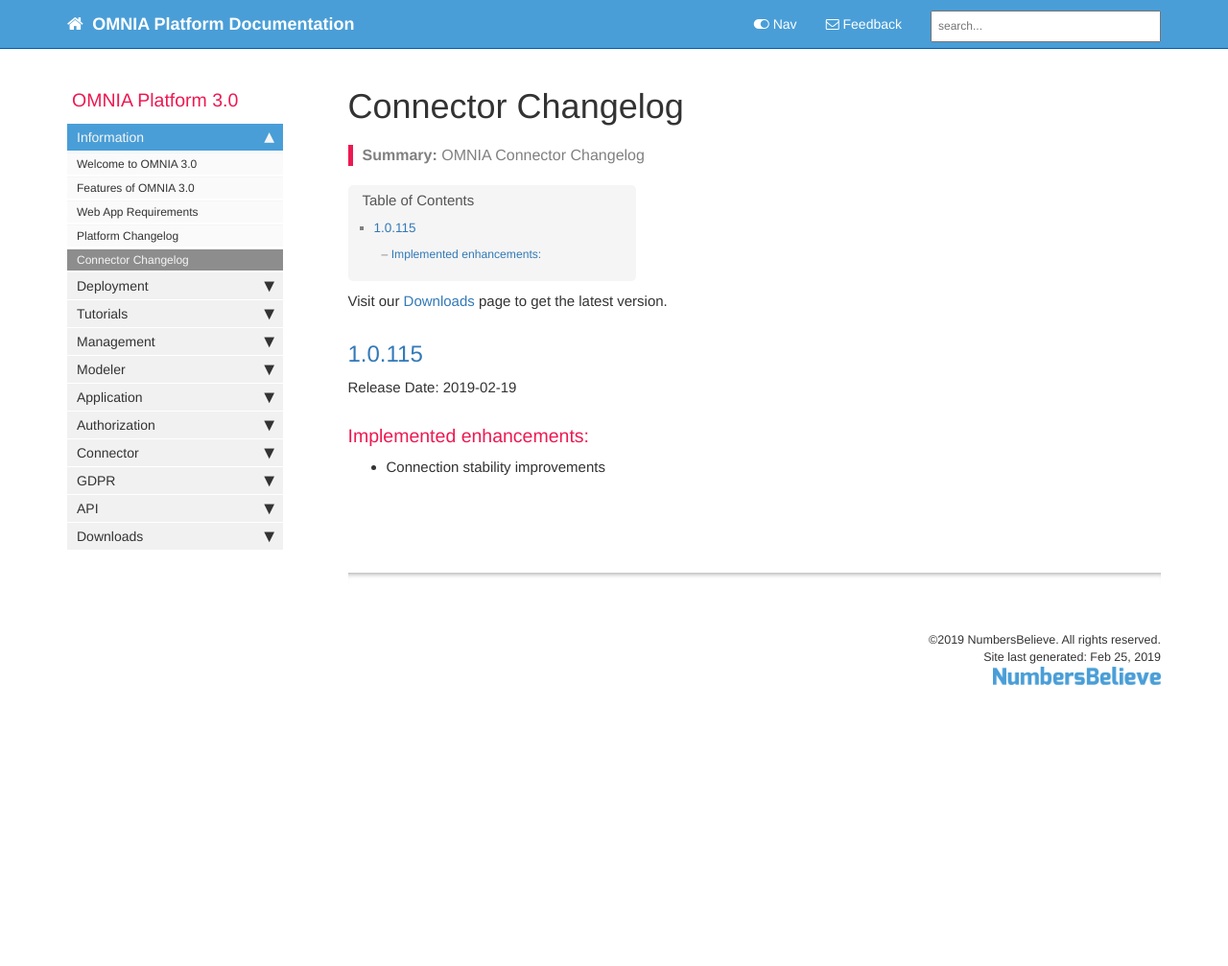
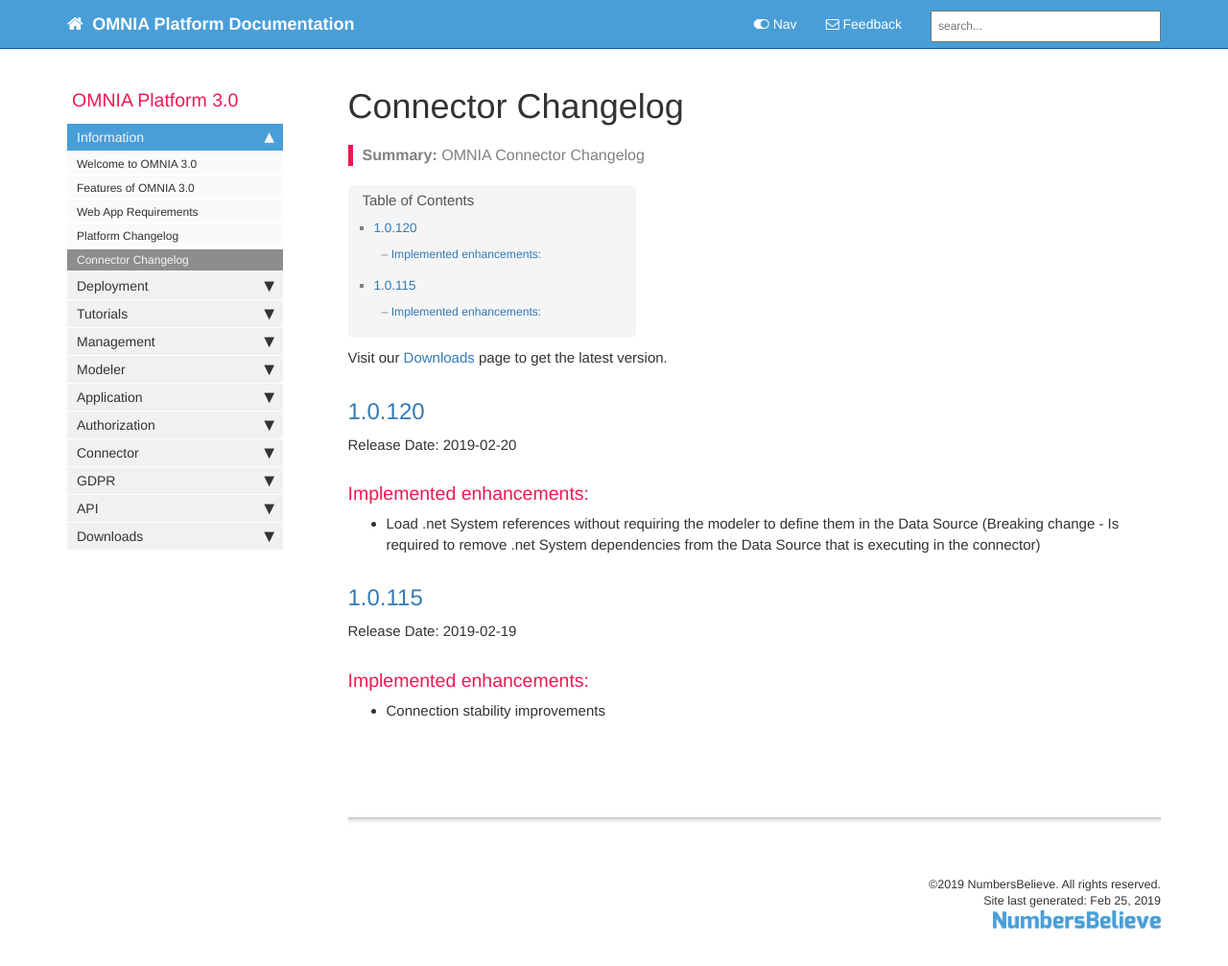
Before and after one commit to daniel8lopes/omnia3, a Jekyll site: the page built from docs/pages/omnia3/Introduction/omnia3_connectorchangelog.md, in a window 1280 px wide and 1028 px high. Shown: the top 1007 px of the window at 96% size. Built offline with Jekyll 4.4.1, drawn with Linux system fonts in a browser that asks for light colours; nearby versions of some CDN libraries; comment, search, counter and statistics services are not loaded.

Commit message:
Version 1.0.120

```diff
--- a/docs/pages/omnia3/Introduction/omnia3_connectorchangelog.md
+++ b/docs/pages/omnia3/Introduction/omnia3_connectorchangelog.md
@@ -9,6 +9,13 @@ folder: omnia3
 
 Visit our [Downloads](/omnia3_downloads.html#connector) page to get the latest version.
 
+## [1.0.120](#1.0.120)
+Release Date: 2019-02-20
+
+### Implemented enhancements:
+
+  - Load .net System references without requiring the modeler to define them in the Data Source (Breaking change - Is required to remove .net System dependencies from the Data Source that is executing in the connector)
+
 ## [1.0.115](#1.0.115)
 Release Date: 2019-02-19
 
```
